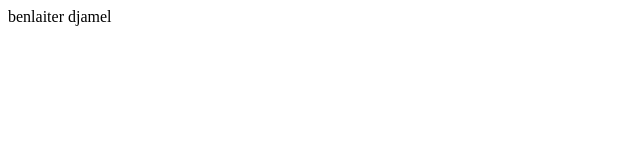
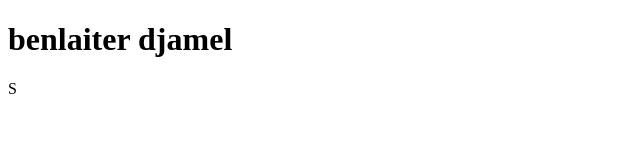
Before and after one commit to djamel1/git_hub_demo, a plain HTML site: page home.html in a window 1280 px wide. Shown: the whole page, without its empty margins (0-640 px from the left). Drawn offline with Linux system fonts and the light colour scheme.

Commit message:
add h1 in my code

```diff
--- a/home.html
+++ b/home.html
@@ -5,7 +5,7 @@
 
 </head>
 <body>
-	benlaiter djamel
+	<h1>benlaiter djamel</h1>S
 
 </body>
 </html>
```
